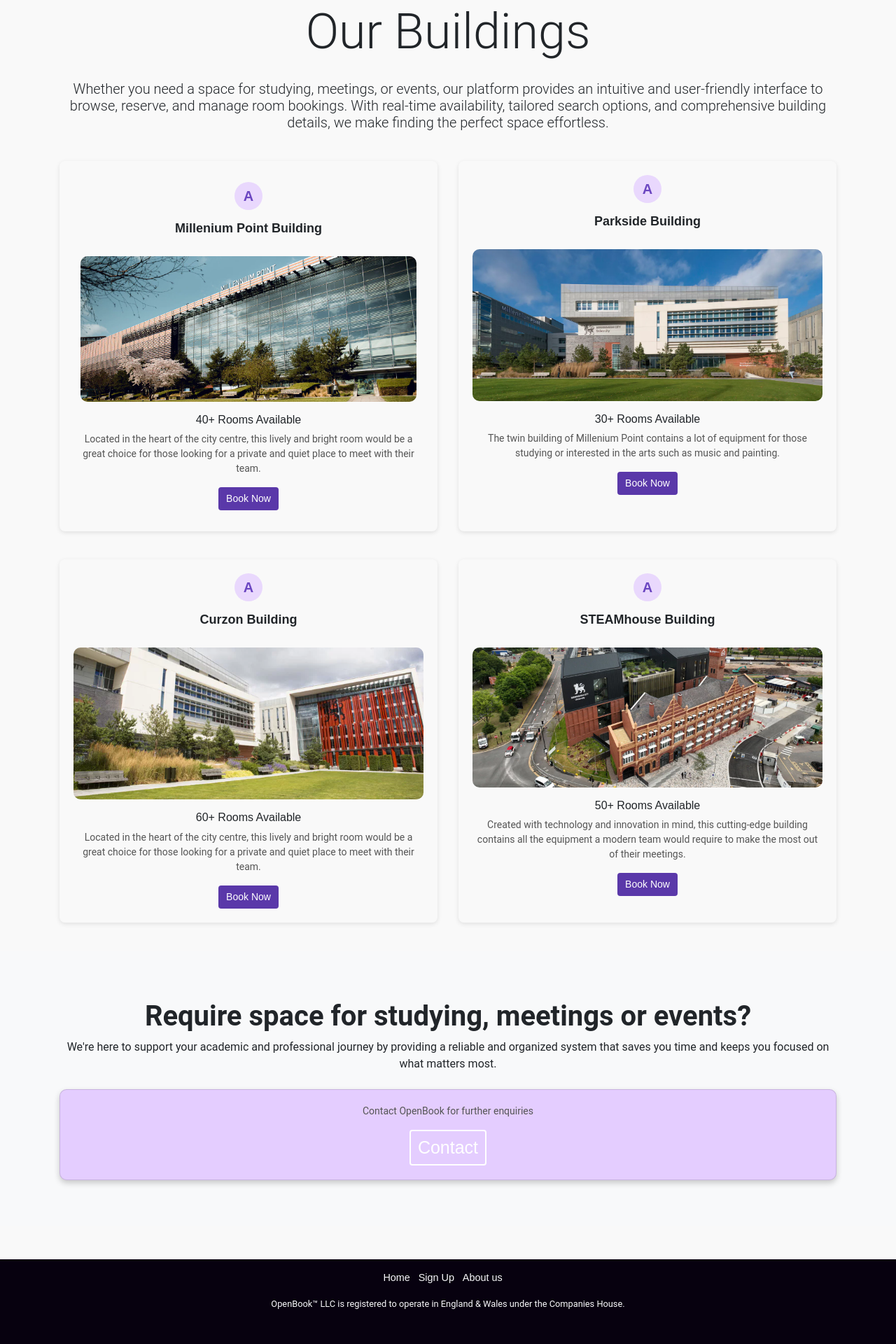
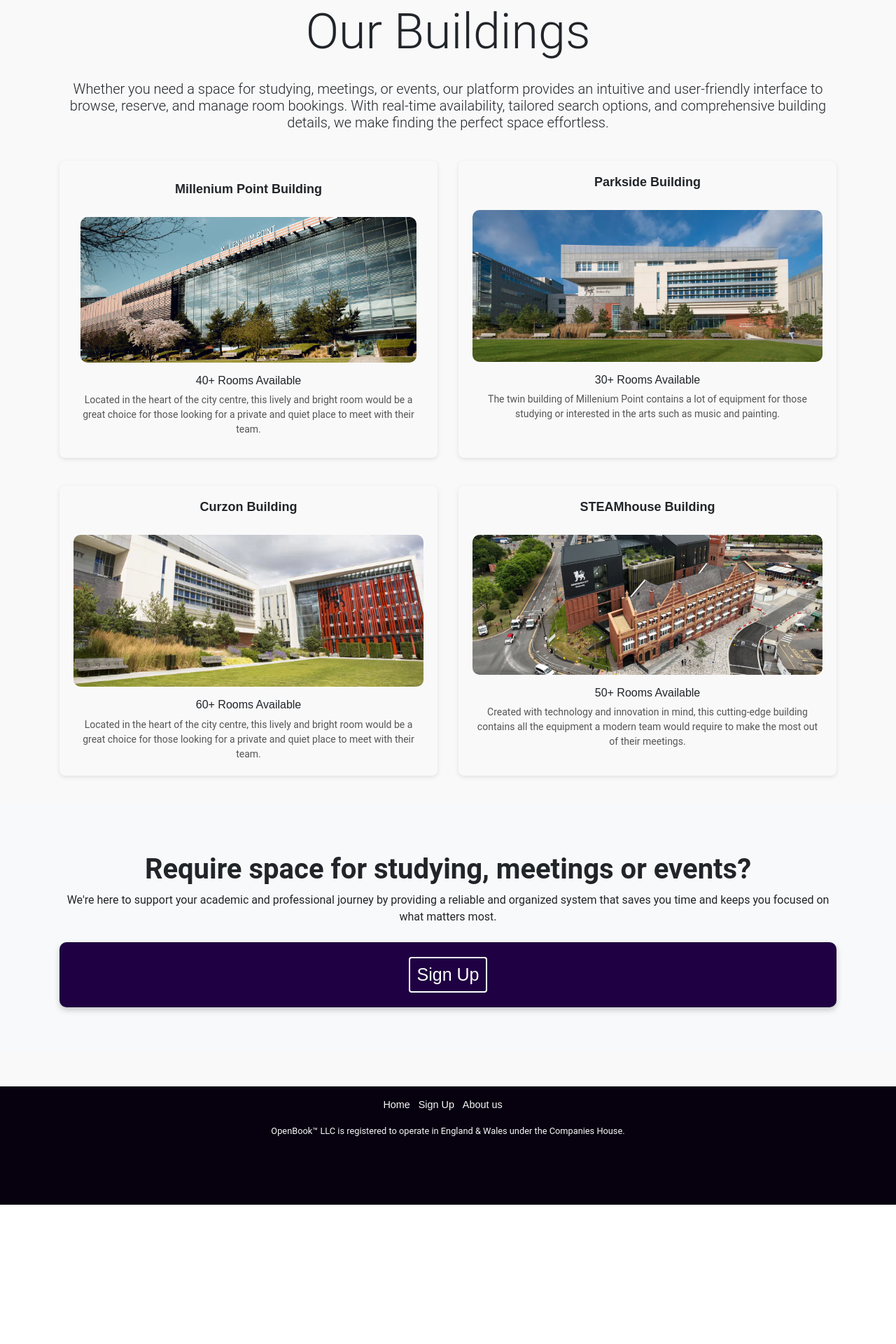
Before and after one commit to UmaeerH/DIG5127, a PHP site: page /AboutUs.php in a window 1280 px wide. Shown: the part 948-2868 px from the top of the page at 70% size. After the commit the page ends 2669 px from the top, so only its background shows below. Run offline with PHP 8.4, Linux system fonts and the light colour scheme.

Commit message:
Removing excess in aboutus.php

```diff
--- a/AboutUs.php
+++ b/AboutUs.php
@@ -37,12 +37,10 @@ include "resources/html_construct.php";
             <div class="col-md-6">
                 <div class="expandCard au-building-card h-100">
                     <div class="card-body text-center">
-                        <div class="au-circle-icon mx-auto mb-3">A</div>
                         <h5 class="card-title">Millenium Point Building</h5>
                         <img src="public_html/images/mp-exterior.jpeg" class="img-fluid my-3" alt="Millenium Point">
                         <h6>40+ Rooms Available</h6>
                         <p class="card-text">Located in the heart of the city centre, this lively and bright room would be a great choice for those looking for a private and quiet place to meet with their team.</p>
-                        <a href="BookRooms.php" class="btn btn-custom au-slow-hover">Book Now</a>
                     </div>
                 </div>
             </div>
@@ -51,12 +49,10 @@ include "resources/html_construct.php";
             <div class="col-md-6">
                 <div class="expandCard building-card h-100">
                     <div class="card-body text-center">
-                        <div class="circle-icon mx-auto mb-3">A</div>
                         <h5 class="card-title">Parkside Building</h5>
                         <img src="public_html/images/parkside-gallery.jpeg" class="img-fluid my-3" alt="Parkside Building">
                         <h6>30+ Rooms Available</h6>
                         <p class="card-text">The twin building of Millenium Point contains a lot of equipment for those studying or interested in the arts such as music and painting.</p>
-                        <a href="BookRooms.php" class="btn btn-custom au-slow-hover">Book Now</a>
                     </div>
                 </div>
             </div>
@@ -65,12 +61,10 @@ include "resources/html_construct.php";
             <div class="col-md-6">
                 <div class="expandCard building-card h-100">
                     <div class="card-body text-center">
-                        <div class="circle-icon mx-auto mb-3">A</div>
                         <h5 class="card-title">Curzon Building</h5>
                         <img src="public_html/images/curson-slider.jpeg" class="img-fluid my-3" alt="Curzon Building">
                         <h6>60+ Rooms Available</h6>
                         <p class="card-text">Located in the heart of the city centre, this lively and bright room would be a great choice for those looking for a private and quiet place to meet with their team.</p>
-                        <a href="BookRooms.php" class="btn btn-custom au-slow-hover">Book Now</a>
                     </div>
                 </div>
             </div>
@@ -79,12 +73,10 @@ include "resources/html_construct.php";
             <div class="col-md-6">
                 <div class="expandCard building-card h-100">
                     <div class="card-body text-center">
-                        <div class="circle-icon mx-auto mb-3">A</div>
                         <h5 class="card-title">STEAMhouse Building</h5>
                         <img src="public_html/images/steamhouse-exterior.jpeg" class="img-fluid my-3" alt="STEAMhouse Building">
                         <h6>50+ Rooms Available</h6>
                         <p class="card-text">Created with technology and innovation in mind, this cutting-edge building contains all the equipment a modern team would require to make the most out of their meetings.</p>
-                        <a href="BookRooms.php" class="btn btn-custom au-slow-hover">Book Now</a>
                     </div>
                 </div>
             </div>
@@ -97,8 +89,7 @@ include "resources/html_construct.php";
         <p>We're here to support your academic and professional journey by providing a reliable and organized system that saves you time and keeps you focused on what matters most. </p>
         <div class="card bg-light-custom text-black mt-4">
             <div class="card-body">
-                    <p>Contact OpenBook for further enquiries</p>
-                    <a href="BookRooms.php" class="btn btn-outline-custom btn-lg au-slow-hover">Contact</a>
+                <a href="SignUp.php" class="btn btn-outline-custom btn-lg au-slow-hover">Sign Up</a>
             </div>
         </div>
     </div>
--- a/public_html/style/main.css
+++ b/public_html/style/main.css
@@ -733,7 +733,7 @@ main {
 }
 
 .bg-light-custom {
-    background-color: #e4cdff !important;
+    background-color: #1f0042 !important;
 }
 
 .btn-outline-custom {
```
Lines whose indentation alone changed are shown as unchanged.
